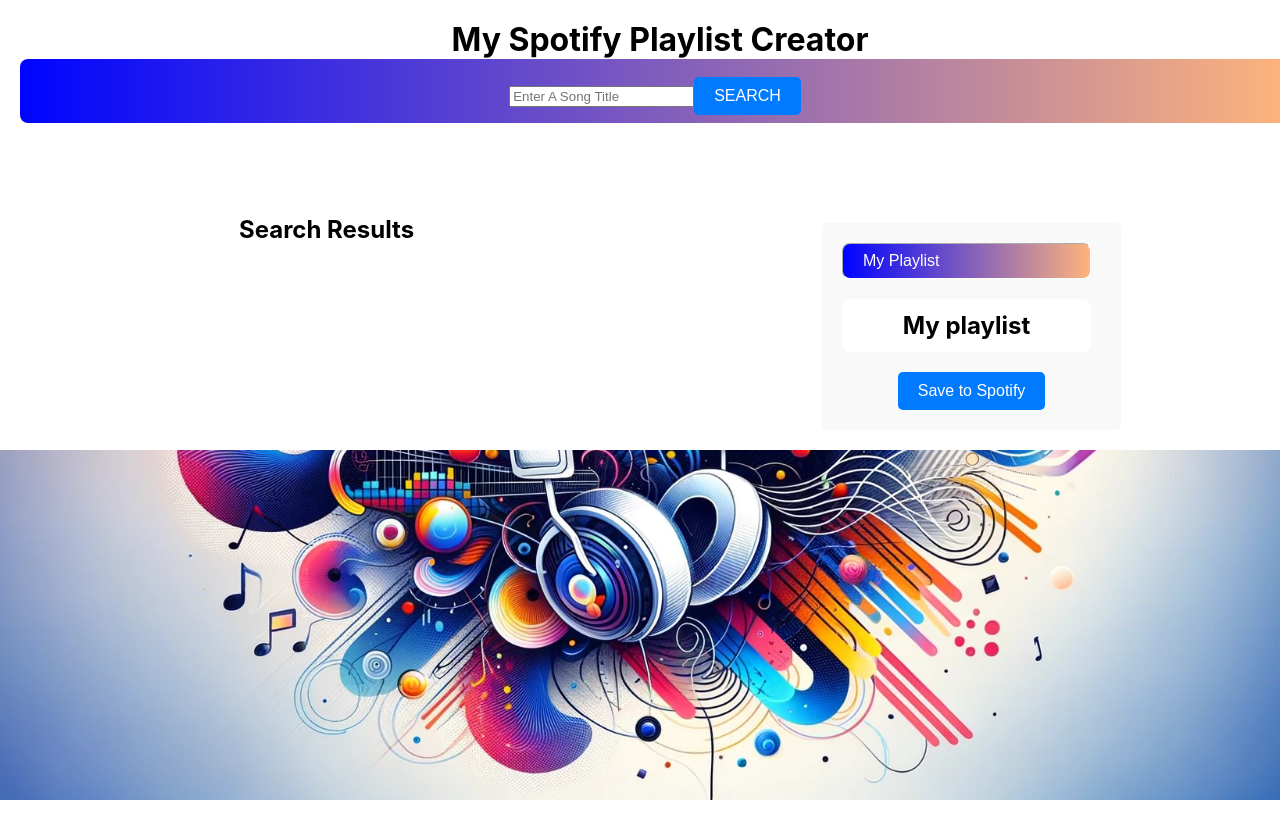
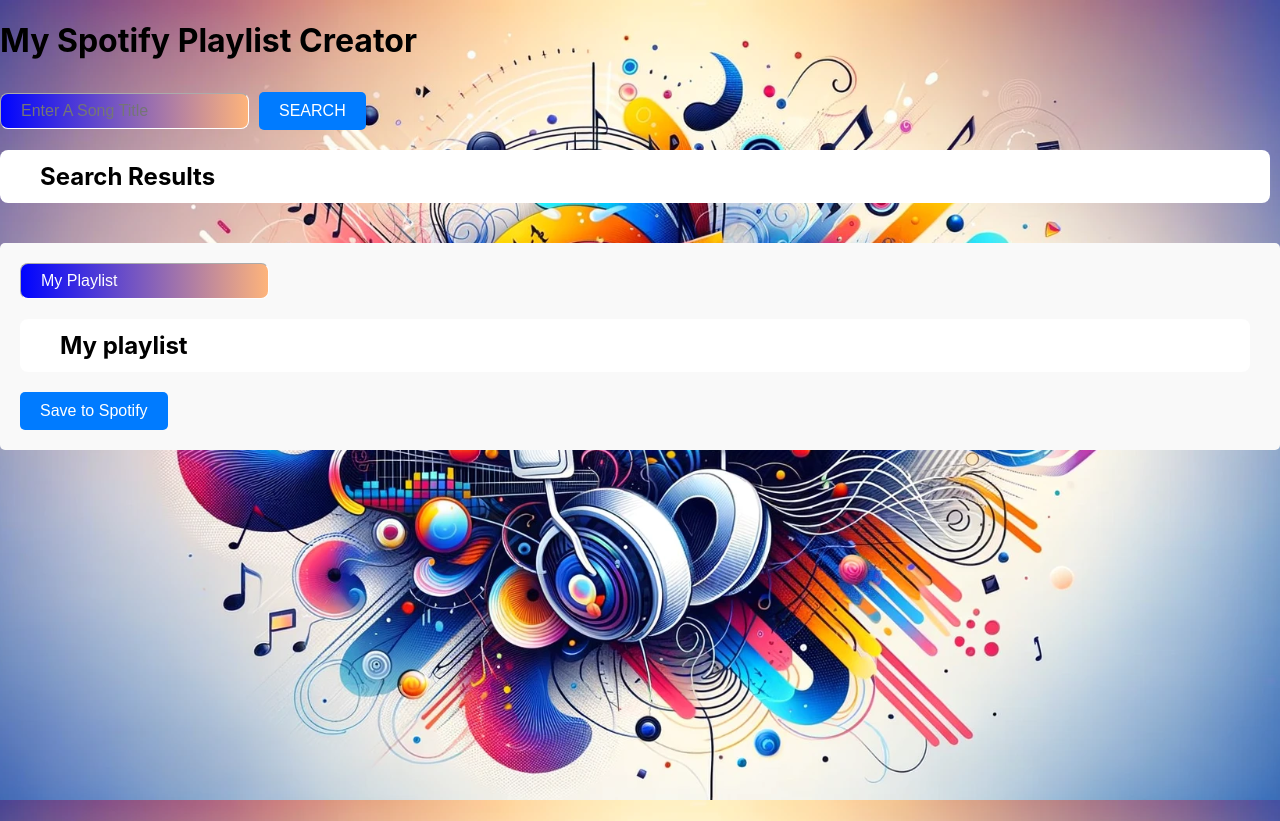
Before and after one commit to Keewee9000/jamming, a React (Create React App) app: page / in a window 1280 px wide. Before the commit the page ends 800 px from the top, so only its background shows below. Built offline with nearby package versions, Linux system fonts and the light colour scheme.

Commit message:
scrolling

```diff
--- a/src/App.css
+++ b/src/App.css
@@ -1,3 +1,10 @@
+body,
+html,
+#root {
+  height: 100%;
+}
+
+
 .App {
   text-align: center;
   display: flex;
--- a/src/App.js
+++ b/src/App.js
@@ -2,7 +2,7 @@ import React, { useState, useCallback } from 'react';
 import SearchBar from './components/SearchBar/SearchBar';
 import SearchResults from './components/SearchResults/SearchResults';
 import Playlist from './components/Playlist/Playlist';
-import './App.css';
+import styles from './App.css';
 import Spotify from './components/api/spotify.js';
 
 function App() {
@@ -44,11 +44,11 @@ function App() {
   }, [playlistName, playlistTracks]);
 
   return (
-    <div className="App">
-      <div className='header'>
+    <div className={styles.App}>
+      <div className={styles.header}>
         <h1>My Spotify Playlist Creator</h1>
         <SearchBar onSearch={search} />
-          <div className='lists'>
+          <div className={styles.lists}>
             <h2>Search Results</h2>
             <SearchResults
               searchResults={searchResults}
--- a/src/components/SearchBar/SearchBar.module.css
+++ b/src/components/SearchBar/SearchBar.module.css
@@ -7,7 +7,7 @@
 
 /* Search Bar */
 
-.SearchBar {
+.SearchBar input {
     padding: 8px 20px;
     font-size: 16px;
     margin-right: 10px;
@@ -20,7 +20,9 @@
 }
 
 
-
+.SearchBar input:focus {
+    outline: none;
+  }
 
 
 /* Search Bar Button */
```
